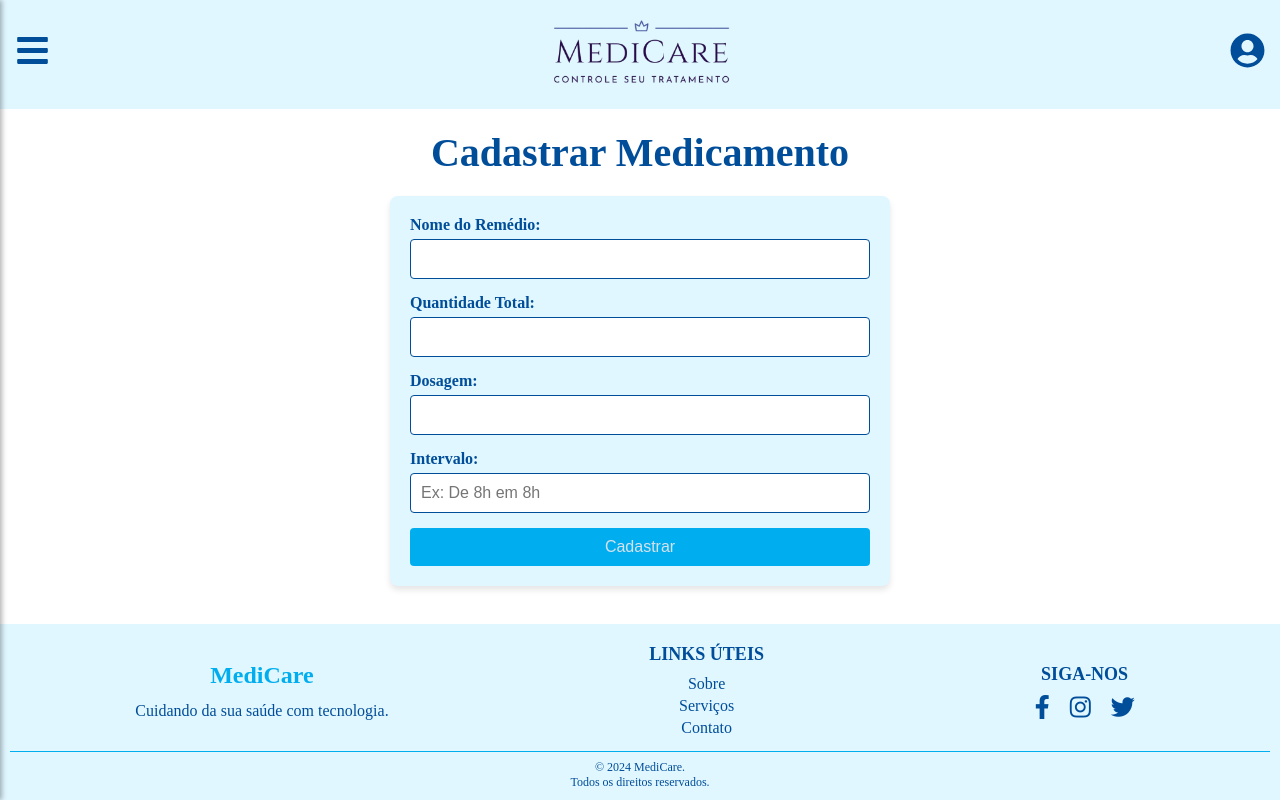
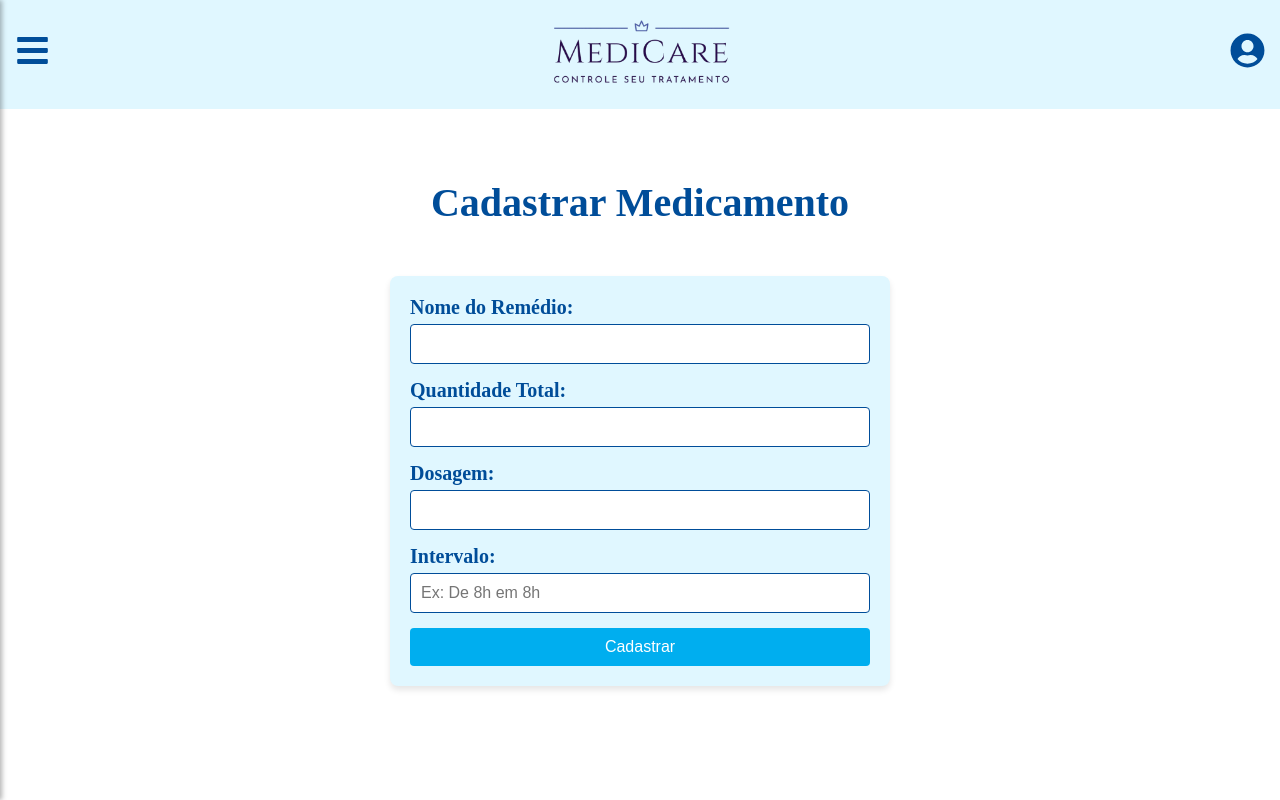
Before and after one commit to Raquel212/MediCareFrontEnd, a React (Vite) app: page /cadastrarmedicamento in a window 1280 px wide. Shown: the top 800 px of the page. Built offline with nearby package versions, Linux system fonts and the light colour scheme.

Commit message:
Update no CSS

```diff
--- a/src/pages/CadastrarMedicamento/CadastrarMedicamento.module.css
+++ b/src/pages/CadastrarMedicamento/CadastrarMedicamento.module.css
@@ -4,14 +4,15 @@
     align-items: center;
     padding: 20px;
     background-color: #fff;
-    min-height: 515px;
+    min-height: 790px;
 }
 
 .tituloCadastrarMedicamento {
-    font-size: 40px;
+    font-size: 2.5rem;
     color: #004D99;
-    margin-bottom: 20px;
+    margin-bottom: 50px;
     text-align: center;
+    margin-top: 50px;
 }
 
 .formMedicamento {
@@ -29,7 +30,7 @@
 .formMedicamento label {
     display: flex;
     flex-direction: column;
-    font-size: 1rem;
+    font-size: 20px;
     color: #004D99;
     font-weight: bold;
 }
@@ -48,7 +49,7 @@
 
 .botaoCadastrar {
     background-color: #00AEEF;
-    color: #d8e1ec;
+    color: white;
     padding: 10px;
     border: none;
     border-radius: 4px;
@@ -58,7 +59,7 @@
 }
 
 .botaoCadastrar:hover {
-    background-color: #d8e1ec;
+    background-color: white;
     color: #00AEEF;
 }
 
```
